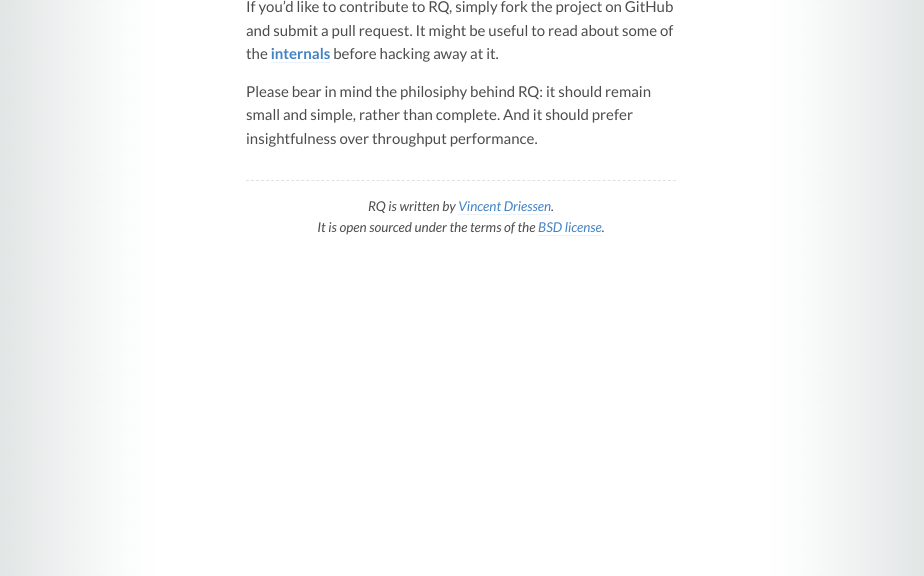
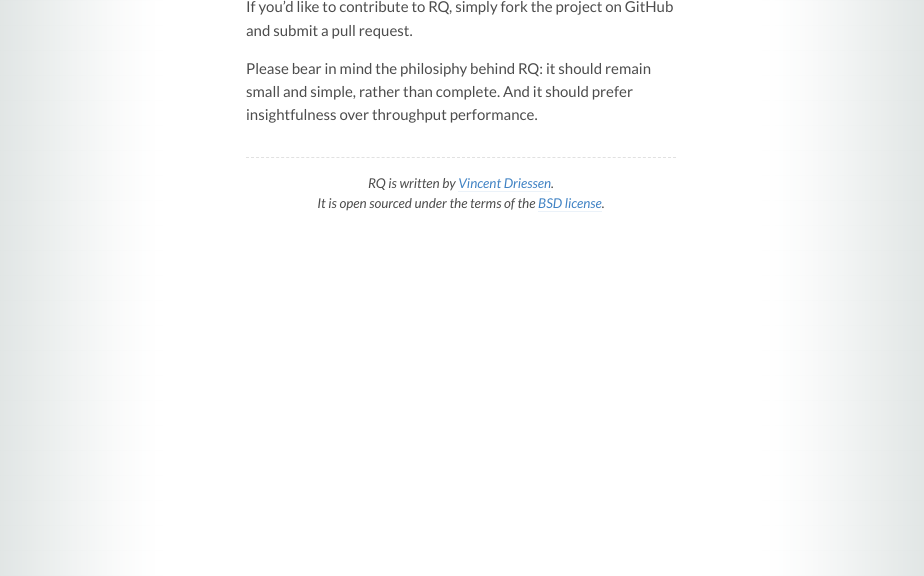
Before and after one commit to rq/rq, a Jekyll site: the page built from contrib/index.md, in a window 1280 px wide, cut to the strip 324-900 px from the top of the page. Shown: the whole strip, without its empty margins (179-1103 px from the left). Built offline with Jekyll 4.4.1, drawn with Linux system fonts in a browser that asks for light colours; some web fonts are replaced; Markdown is read by kramdown in place of the engine named in the settings.

Commit message:
Get rid of the "internals" page.
The internals should be clear from the docs, directly.

```diff
--- a/contrib/index.md
+++ b/contrib/index.md
@@ -4,8 +4,7 @@
 ---
 
 If you'd like to contribute to RQ, simply fork the project on GitHub and submit
-a pull request.  It might be useful to read about some of the
-<a href="contrib/internals/">internals</a> before hacking away at it.
+a pull request.
 
 Please bear in mind the philosiphy behind RQ: it should remain small and
 simple, rather than complete.  And it should prefer insightfulness over
```
Also changed, not shown: contrib/internals.md (deleted, +0 -33 lines).
